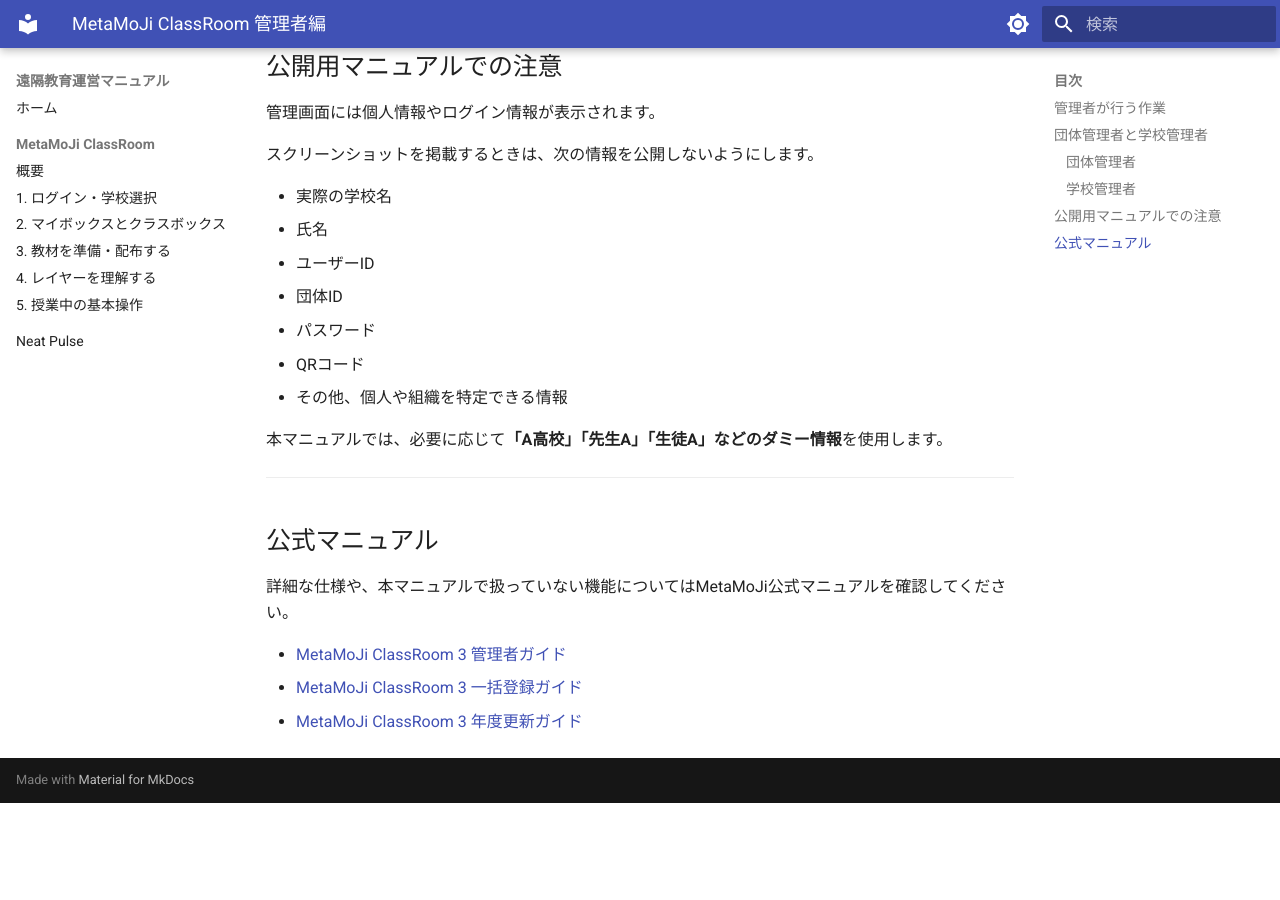
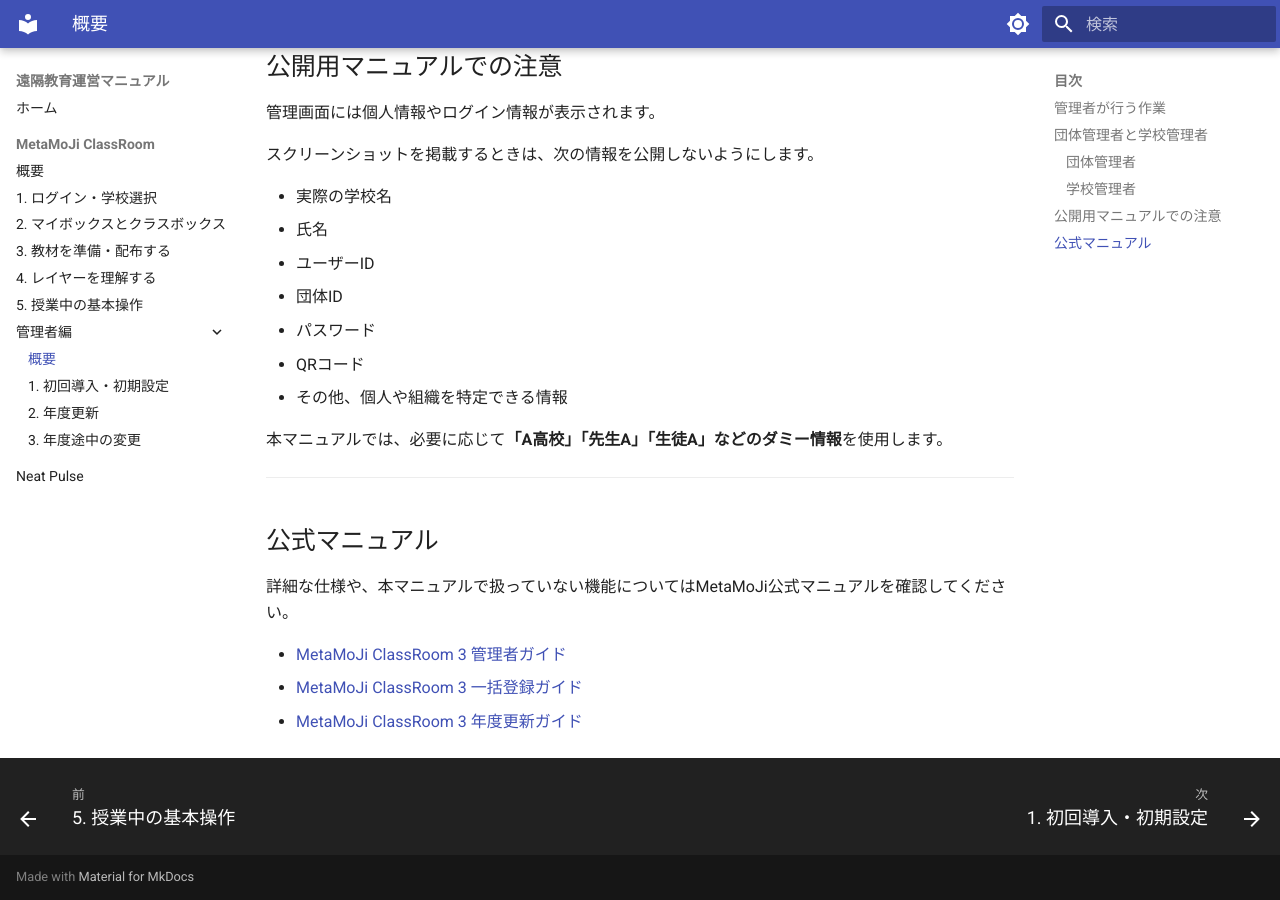
Before and after one commit to a-recs/remote-manual, an MkDocs documentation site: the page built from docs/metamoji/admin/index.md, in a window 1280 px wide and 900 px high, scrolled down 1985 px. Built offline with MkDocs 1.6.1 and Material for MkDocs 9.7.7, drawn with Linux system fonts in a browser that asks for light colours; before the commit the page ends 2788 px from its top, so only the background shows below that.

Commit message:
Add MetaMoJi administrator navigation without overwriting concurrent changes

```diff
--- a/mkdocs.yml
+++ b/mkdocs.yml
@@ -11,6 +11,11 @@ nav:
       - 3. 教材を準備・配布する: metamoji/03-material.md
       - 4. レイヤーを理解する: metamoji/04-layer.md
       - 5. 授業中の基本操作: metamoji/05-operation.md
+      - 管理者編:
+          - 概要: metamoji/admin/index.md
+          - 1. 初回導入・初期設定: metamoji/admin/01-initial-setup.md
+          - 2. 年度更新: metamoji/admin/02-annual-renewal.md
+          - 3. 年度途中の変更: metamoji/admin/03-midyear-management.md
   - Neat Pulse: neat-pulse/index.md
 
 theme:
```
